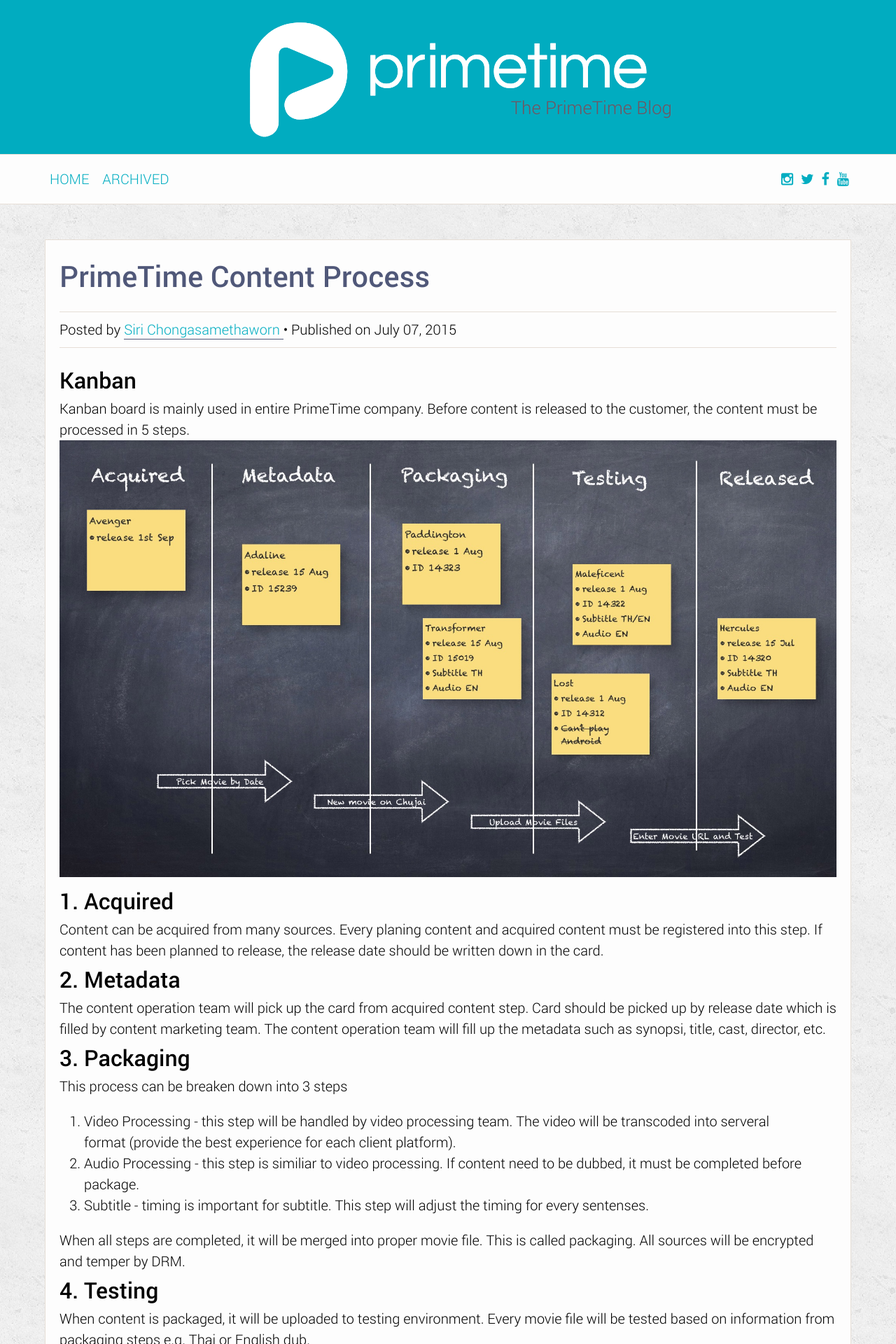
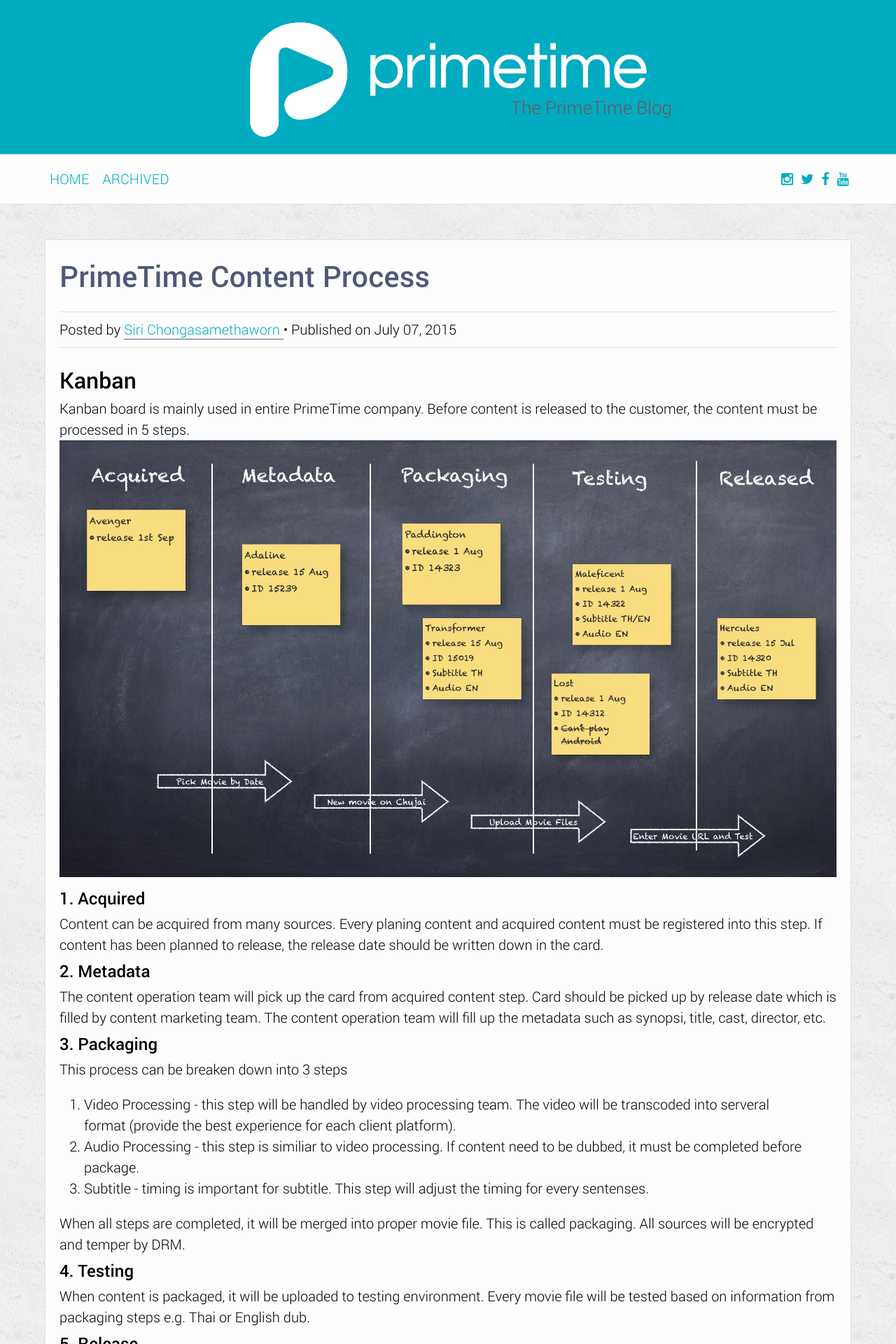
Before and after one commit to PrimeTimeTV/PrimeTimeTV.github.io, a Jekyll site: the page built from _posts/2015-07-07-content-process.markdown, in a window 1280 px wide. Shown: the top 1920 px of the page at 70% size. Built offline with Jekyll 4.4.1, drawn with Linux system fonts in a browser that asks for light colours.

```diff
--- a/_posts/2015-07-07-content-process.markdown
+++ b/_posts/2015-07-07-content-process.markdown
@@ -14,13 +14,13 @@ Kanban board is mainly used in entire PrimeTime company. Before content is relea
 
 ![Content Operation Kanban](/img/content-process/content_process.jpg)
 
-## 1. Acquired
+### 1. Acquired
 Content can be acquired from many sources. Every planing content and acquired content must be registered into this step. If content has been planned to release, the release date should be written down in the card.
 
-## 2. Metadata
+### 2. Metadata
 The content operation team will pick up the card from acquired content step. Card should be picked up by release date which is filled by content marketing team. The content operation team will fill up the metadata such as synopsi, title, cast, director, etc.
 
-## 3. Packaging
+### 3. Packaging
 This process can be breaken down into 3 steps
 1. Video Processing - this step will be handled by video processing team. The video will be transcoded into serveral format (provide the best experience for each client platform).
 2. Audio Processing - this step is similiar to video processing. If content need to be dubbed, it must be completed before package.
@@ -28,8 +28,8 @@ This process can be breaken down into 3 steps
 
 When all steps are completed, it will be merged into proper movie file. This is called packaging. All sources will be encrypted and temper by DRM.
 
-## 4. Testing
+### 4. Testing
 When content is packaged, it will be uploaded to testing environment. Every movie file will be tested based on information from packaging steps e.g. Thai or English dub.
 
-## 5. Release
+### 5. Release
 Now, we are ready to release the content. Marketing will pick up the content. Send EDM, Facebook, etc. to the customer.
```
